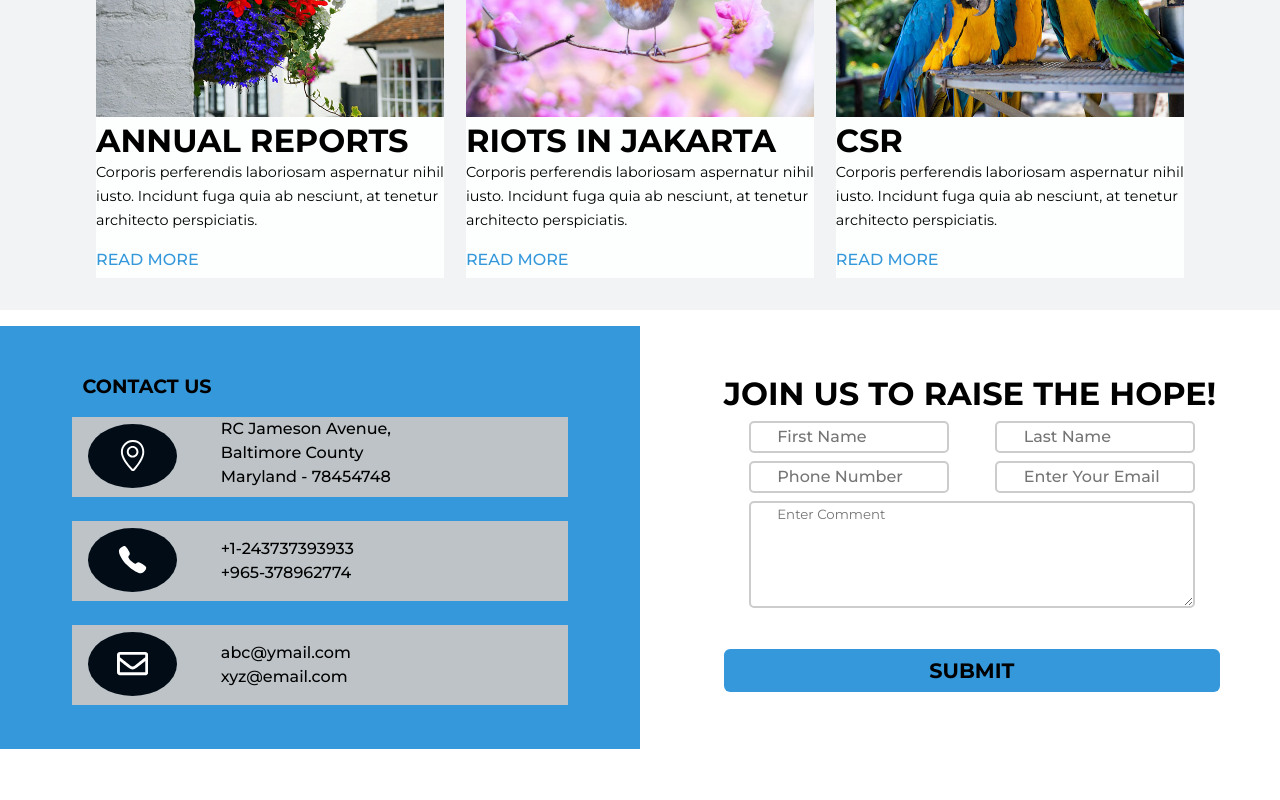
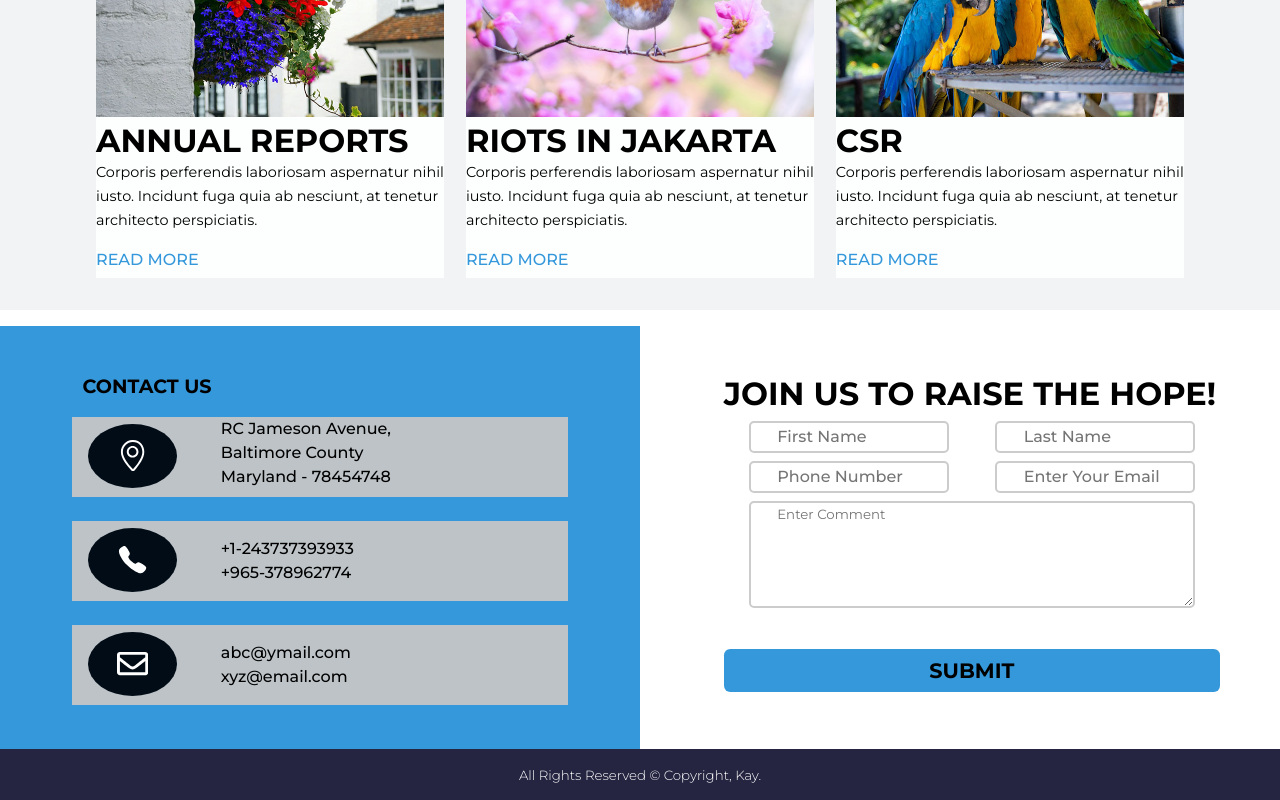
Before and after one commit to DevKay22/Design1, a React (Vite) app: page / in a window 1280 px wide. Shown: the part 5963-6763 px from the top of the page. Before the commit the page ends 6712 px from the top, so only its background shows below. Built offline with nearby package versions, Linux system fonts and the light colour scheme.

Commit message:
footer added

```diff
--- a/src/App.jsx
+++ b/src/App.jsx
@@ -8,6 +8,7 @@ import Events from './Components/Events';
 import Press from './Components/Press';
 import Testimonials from './Components/Testimonials';
 import Contacts from './Components/Contacts';
+import Footer from './Components/Footer';
 
 const App = () => {
   return (
@@ -22,6 +23,7 @@ const App = () => {
       <Testimonials />
       <Press />
       <Contacts />
+      <Footer />
 
     </div>
   )
--- a/src/Components/Footer.jsx
+++ b/src/Components/Footer.jsx
@@ -0,0 +1,15 @@
+import React from 'react';
+import '../Styles/Footer.css';
+
+const Footer = () => {
+  return (
+    <div className='footer__copyright'>
+    <small>
+      All Rights Reserved &copy; Copyright, Kay.
+    </small>
+
+  </div>
+  )
+}
+
+export default Footer
--- a/src/Styles/Footer.css
+++ b/src/Styles/Footer.css
@@ -0,0 +1,10 @@
+.footer__copyright{
+    text-align: center;
+    /* border-top: 2px solid grey; */
+    padding: 1rem;
+    background-color:  #252542;
+    font-weight: 300;
+    color: #fff;
+
+
+}
```
Also changed, not shown: src/Components/Test.jsx (deleted, +0 -57 lines).
